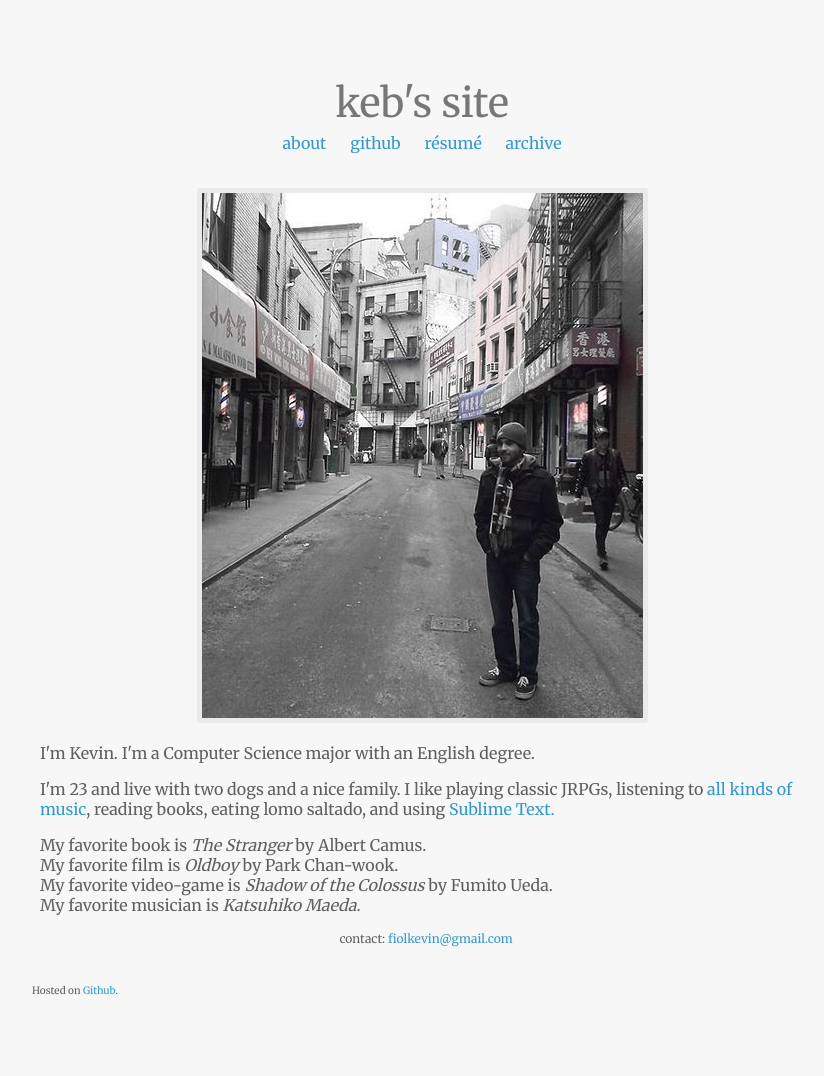
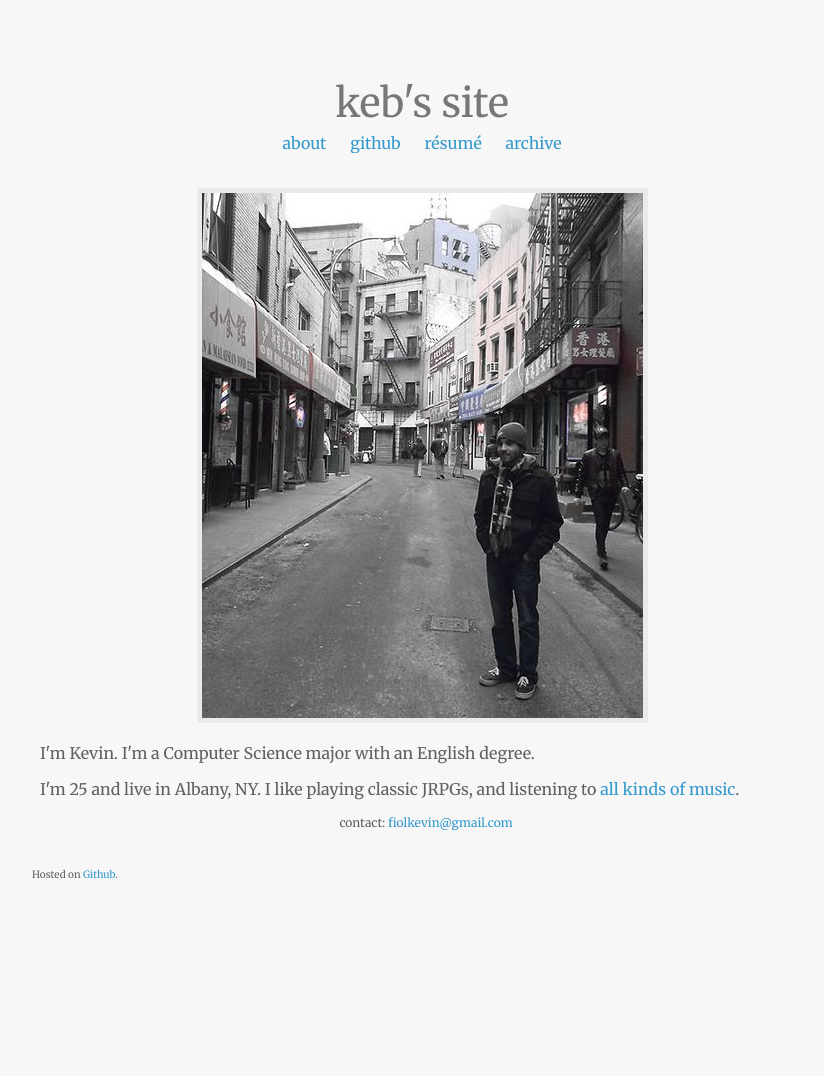
Before and after one commit to kevinfiol/kevinfiol.github.io, a Jekyll site: the page built from about.html, in a window 1280 px wide. Shown: the whole page, without its empty margins (218-1042 px from the left). Built offline with Jekyll 4.4.1, drawn with Linux system fonts in a browser that asks for light colours; nearby versions of some CDN libraries; after the commit the page ends 960 px from its top, so only the background shows below that.

Commit message:
updated about

```diff
--- a/Gemfile
+++ b/Gemfile
@@ -1,3 +1,2 @@
 source 'https://rubygems.org'
-gem 'github-pages'
-gem 'wdm', '>= 0.1.0' if Gem.win_platform?
+gem 'github-pages', group: :jekyll_plugins
--- a/about.html
+++ b/about.html
@@ -6,14 +6,7 @@ title: About
 <section id="main">
 	<div class="img-container"><img src="images/photo3.jpg" /></div>
 	<p>I'm Kevin. I'm a Computer Science major with an English degree.</p>
-	<p>I'm 23 and live with two dogs and a nice family.
-		I like playing classic JRPGs, listening to <a href="http://www.last.fm/user/KevinVillage">all kinds of music</a>, reading books, eating lomo saltado, and using <a href="http://www.sublimetext.com/">Sublime Text.</a></p>
-
-	<p>
-		My favorite book is <i>The Stranger</i> by Albert Camus. <br/>
-		My favorite film is <i>Oldboy</i> by Park Chan-wook.<br/>
-		My favorite video-game is <i>Shadow of the Colossus</i> by Fumito Ueda.<br/>
-		My favorite musician is <i>Katsuhiko Maeda</i>.
-	</p>
+	<p>I'm 25 and live in Albany, NY.
+		I like playing classic JRPGs, and listening to <a href="http://www.last.fm/user/KevinVillage">all kinds of music</a>.</p>
 	<p style="font-size: 12px; text-align: center;">contact: <a href="mailto:fiolkevin@gmail.com">fiolkevin@gmail.com</a></p>
 </section>
```
Also changed, not shown: Gemfile.lock.
